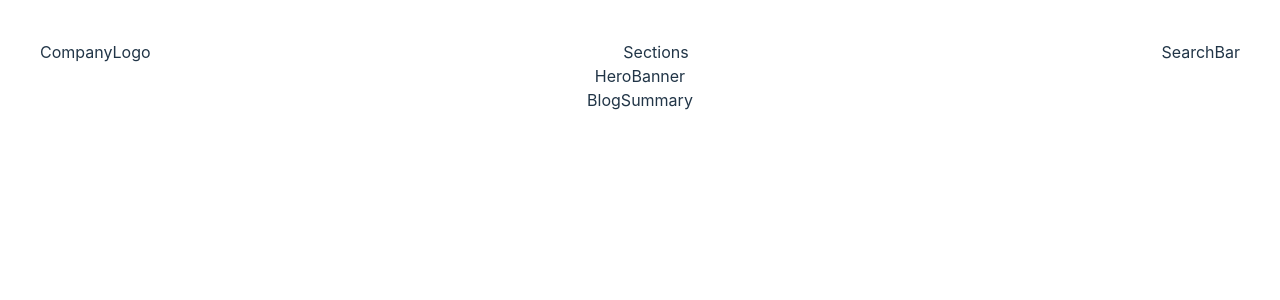
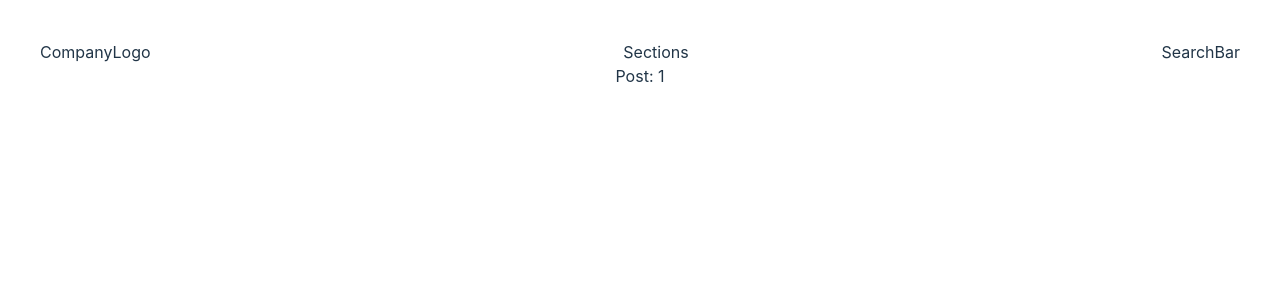
Before and after one commit to iamdanie/alto-cms-blog, a React (Vite) app: page /post/1 in a window 1280 px wide. Shown: the top 300 px of the page. Built offline with nearby package versions, Linux system fonts and the light colour scheme.

Commit message:
feat: #3 Adds routing to project

```diff
--- a/src/App.tsx
+++ b/src/App.tsx
@@ -1,13 +1,14 @@
 import './App.css'
-import Home from './views/Home'
 import TopMenu from './components/TopMenu'
+import {createBrowserRouter, RouterProvider} from 'react-router-dom'
+import router from './routes'
 
 function App() {
 
   return (
     <div className="App">
       <TopMenu/>
-      <Home/>
+      <RouterProvider router={createBrowserRouter(router) }/>
     </div>
   )
 }
--- /dev/null
+++ b/src/routes/index.tsx
@@ -0,0 +1,31 @@
+import {RouteObject} from 'react-router-dom'
+import {Home, Contact, About, Blog, Post, CreatePost} from '../views'
+
+const routes: RouteObject[] = [
+  {
+    path: '/',
+    element: <Home/>
+  },
+  {
+    path: '/contact',
+    element: <Contact/>
+  },
+  {
+    path: '/about',
+    element: <About/>
+  },
+  {
+    path: '/blog',
+    element: <Blog/>
+  },
+  {
+    path: '/post/:id',
+    element: <Post/>
+  },
+  {
+    path: '/new',
+    element: <CreatePost/>
+  }
+]
+
+export default routes
--- /dev/null
+++ b/src/views/CreatePost.tsx
@@ -0,0 +1,7 @@
+import React from "react";
+
+function CreatePost (): React.ReactElement<{}> {
+    return (<>CreatePost</>)
+}
+
+export default CreatePost
--- /dev/null
+++ b/src/views/Post.tsx
@@ -0,0 +1,10 @@
+import React from "react";
+import {useParams} from 'react-router-dom'
+
+function Post (): React.ReactElement<{}> {
+    const {id} = useParams()
+
+    return (<>{`Post: ${id}`}</>)
+}
+
+export default Post
--- /dev/null
+++ b/src/views/index.ts
@@ -0,0 +1,8 @@
+import About from "./About";
+import Blog from "./Blog";
+import Contact from "./Contact";
+import CreatePost from "./CreatePost";
+import Home from "./Home";
+import Post from "./Post";
+
+export {About, Blog, Contact, CreatePost, Home, Post}
```
